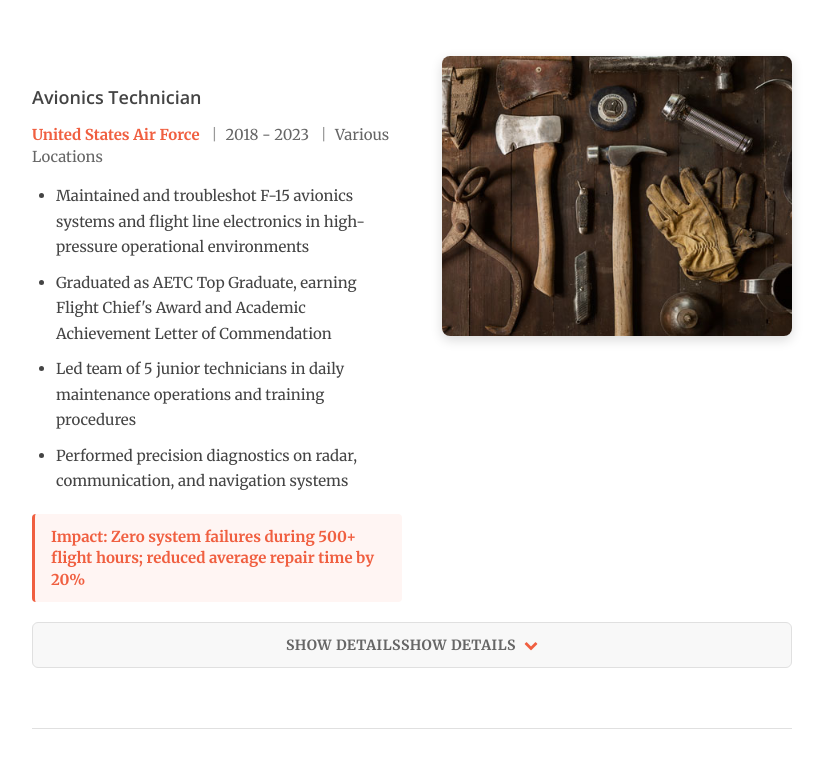
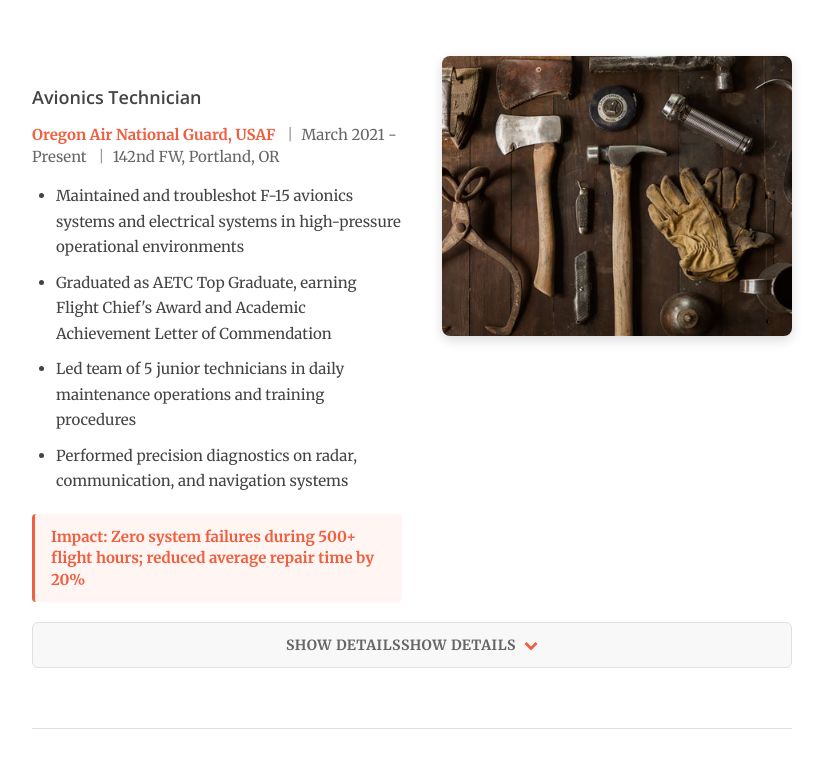
Before and after one commit to perryismyname/perryismyname.github.io, a Jekyll site: the page built from work/index.html, in a window 1280 px wide and 900 px high, scrolled down 369 px, cut to the strip 135-900 px from the top of the window. Shown: the whole strip, without its empty margins (228-1053 px from the left). Built offline with Jekyll 4.4.1, drawn with Linux system fonts in a browser that asks for light colours.

Commit message:
Update index.html
Update USAF

```diff
--- a/work/index.html
+++ b/work/index.html
@@ -7,11 +7,11 @@ header_image: /img/portfolio/1.jpg
 
 {% include entry-work.html
   title="Avionics Technician"
-  company="United States Air Force"
-  dates="2018 - 2023"
-  location="Various Locations"
+  company="Oregon Air National Guard, USAF"
+  dates="March 2021 - Present"
+  location="142nd FW, Portland, OR"
   image="/img/portfolio/6.jpg"
-  bullet1="Maintained and troubleshot F-15 avionics systems and flight line electronics in high-pressure operational environments"
+  bullet1="Maintained and troubleshot F-15 avionics systems and electrical systems in high-pressure operational environments"
   bullet2="Graduated as AETC Top Graduate, earning Flight Chief's Award and Academic Achievement Letter of Commendation"
   bullet3="Led team of 5 junior technicians in daily maintenance operations and training procedures"
   bullet4="Performed precision diagnostics on radar, communication, and navigation systems"
```
